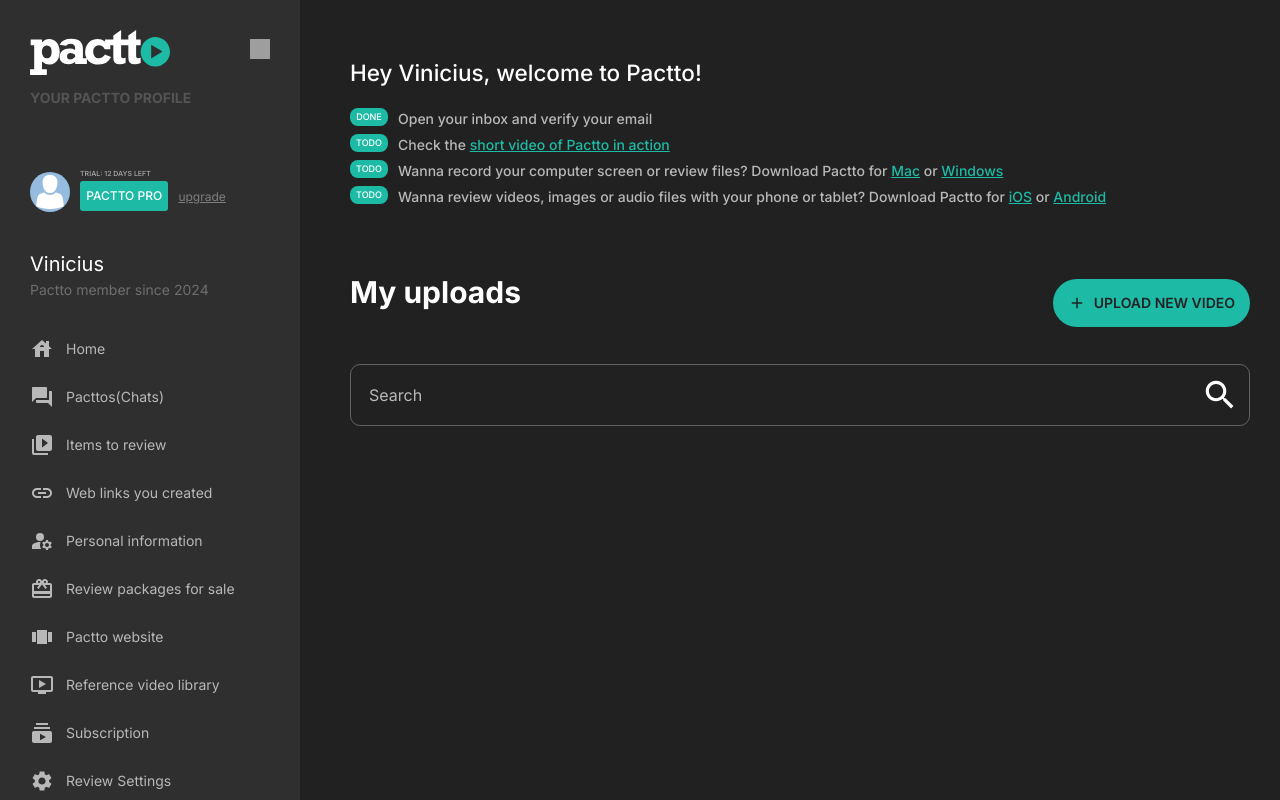
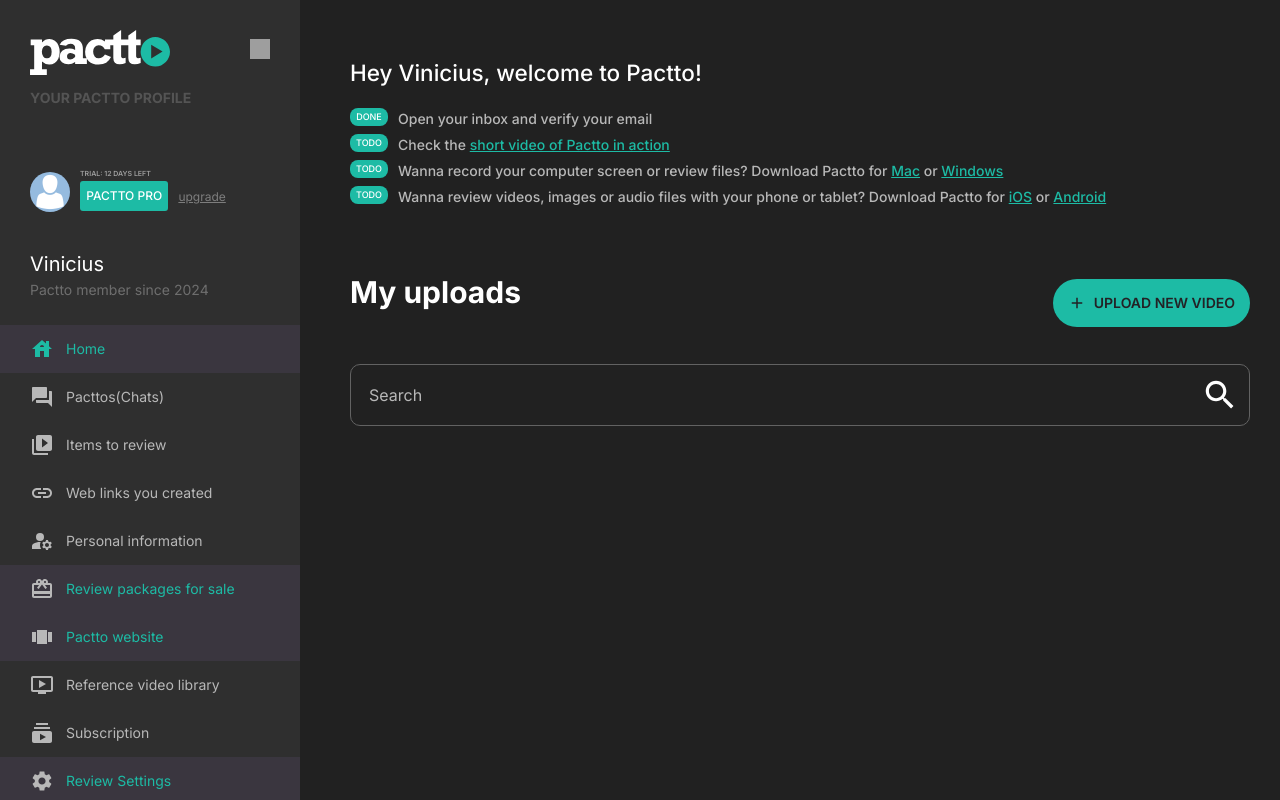
Before and after one commit to vinicius3g/pactto, a Next.js app: page / in a window 1280 px wide. Built offline with nearby package versions, Linux system fonts and the light colour scheme; grey boxes are pictures that could not be loaded.

Commit message:
feat(MenuItem): adiçao de verificaçao da pagina atual e estilizaçao do menu item correspondente

```diff
--- a/src/components/MenuItem/MenuItem.module.css
+++ b/src/components/MenuItem/MenuItem.module.css
@@ -29,3 +29,11 @@
   line-height: 1.4rem;
   color: theme('colors.gray.400');
 }
+
+.item.active {
+  background: theme('colors.gray.800');
+}
+
+.active .item_wrapper p {
+  color: theme('colors.teal');
+}
--- a/src/components/MenuItem/MenuItem.tsx
+++ b/src/components/MenuItem/MenuItem.tsx
@@ -9,71 +9,78 @@
 import OndemandVideoIcon from '@mui/icons-material/OndemandVideo';
 import SubscriptionsIcon from '@mui/icons-material/Subscriptions';
 import SettingsIcon from '@mui/icons-material/Settings';
+import { usePathname } from 'next/navigation';
 
 import styles from './MenuItem.module.css';
 
 const MenuItem: React.FC = () => {
+  const pathname = usePathname()
+
+  console.log('router', { pathname })
+
+  const urlValidate = (url: string): string => pathname == url ? styles.active : ''
+  const urlValidateChangeColorIcon = (url: string): string => pathname == url ? '#1dbba5' : '#b8b8b8'
 
   return (
     <nav>
       <ul>
-        <li className={styles.item}>
+        <li className={`${styles.item} ${urlValidate('/')}`}>
           <Link href='/' className={`${styles.item_wrapper} p-12 pb-0 pt-0`}>
-            <HouseIcon sx={{ color: '#b8b8b8', fontSize: 24, marginRight: 1.5 }} />
+            <HouseIcon sx={{ color: urlValidateChangeColorIcon('/'), fontSize: 24, marginRight: 1.5 }} />
             <p>Home</p>
           </Link>
         </li>
-        <li className={styles.item}>
+        <li className={`${styles.item} ${urlValidate('/pacttos')}`}>
           <Link href='/pacttos' className={`${styles.item_wrapper} p-12 pb-0 pt-0`}>
-            <QuestionAnswerIcon sx={{ color: '#b8b8b8', fontSize: 24, marginRight: 1.5 }} />
+            <QuestionAnswerIcon sx={{ color: urlValidateChangeColorIcon('/pacttos'), fontSize: 24, marginRight: 1.5 }} />
             <p>Pacttos(Chats)</p>
           </Link>
         </li>
-        <li className={styles.item}>
+        <li className={`${styles.item} ${urlValidate('/itens-to-review')}`}>
           <Link href='/itens-to-review' className={`${styles.item_wrapper} p-12 pb-0 pt-0`}>
-            <VideoLibraryIcon sx={{ color: '#b8b8b8', fontSize: 24, marginRight: 1.5 }} />
+            <VideoLibraryIcon sx={{ color: urlValidateChangeColorIcon('/itens-to-review'), fontSize: 24, marginRight: 1.5 }} />
             <p>Items to review</p>
           </Link>
         </li>
-        <li className={styles.item}>
-          <Link href='/' className={`${styles.item_wrapper} p-12 pb-0 pt-0`}>
-            <InsertLinkIcon sx={{ color: '#b8b8b8', fontSize: 24, marginRight: 1.5 }} />
+        <li className={`${styles.item} ${urlValidate('/web-links')}`}>
+          <Link href='/web-links' className={`${styles.item_wrapper} p-12 pb-0 pt-0`}>
+            <InsertLinkIcon sx={{ color: urlValidateChangeColorIcon('/web-links'), fontSize: 24, marginRight: 1.5 }} />
             <p>Web links you created</p>
           </Link>
         </li>
-        <li className={styles.item}>
-          <Link href='/' className={`${styles.item_wrapper} p-12 pb-0 pt-0`}>
-            <ManageAccountsIcon sx={{ color: '#b8b8b8', fontSize: 24, marginRight: 1.5 }} />
+        <li className={`${styles.item} ${urlValidate('/personal-information')}`}>
+          <Link href='/personal-information' className={`${styles.item_wrapper} p-12 pb-0 pt-0`}>
+            <ManageAccountsIcon sx={{ color: urlValidateChangeColorIcon('/personal-information'), fontSize: 24, marginRight: 1.5 }} />
             <p>Personal information</p>
           </Link>
         </li>
-        <li className={styles.item}>
+        <li className={`${styles.item} ${urlValidate('/')}`}>
           <Link href='/' className={`${styles.item_wrapper} p-12 pb-0 pt-0`}>
-            <RedeemIcon sx={{ color: '#b8b8b8', fontSize: 24, marginRight: 1.5 }} />
+            <RedeemIcon sx={{ color: urlValidateChangeColorIcon(''), fontSize: 24, marginRight: 1.5 }} />
             <p>Review packages for sale</p>
           </Link>
         </li>
-        <li className={styles.item}>
+        <li className={`${styles.item} ${urlValidate('/')}`}>
           <Link href='/' className={`${styles.item_wrapper} p-12 pb-0 pt-0`}>
-            <ViewCarouselIcon sx={{ color: '#b8b8b8', fontSize: 24, marginRight: 1.5 }} />
+            <ViewCarouselIcon sx={{ color: urlValidateChangeColorIcon(''), fontSize: 24, marginRight: 1.5 }} />
             <p>Pactto website</p>
           </Link>
         </li>
-        <li className={styles.item}>
-          <Link href='/' className={`${styles.item_wrapper} p-12 pb-0 pt-0`}>
-            <OndemandVideoIcon sx={{ color: '#b8b8b8', fontSize: 24, marginRight: 1.5 }} />
+        <li className={`${styles.item} ${urlValidate('/video-library')}`}>
+          <Link href='/video-library' className={`${styles.item_wrapper} p-12 pb-0 pt-0`}>
+            <OndemandVideoIcon sx={{ color: urlValidateChangeColorIcon('/video-library'), fontSize: 24, marginRight: 1.5 }} />
             <p>Reference video library</p>
           </Link>
         </li>
-        <li className={styles.item}>
-          <Link href='/' className={`${styles.item_wrapper} p-12 pb-0 pt-0`}>
-            <SubscriptionsIcon sx={{ color: '#b8b8b8', fontSize: 24, marginRight: 1.5 }} />
+        <li className={`${styles.item} ${urlValidate('/subscription')}`}>
+          <Link href='/subscription' className={`${styles.item_wrapper} p-12 pb-0 pt-0`}>
+            <SubscriptionsIcon sx={{ color: urlValidateChangeColorIcon('/subscription'), fontSize: 24, marginRight: 1.5 }} />
             <p>Subscription</p>
           </Link>
         </li>
-        <li className={styles.item}>
+        <li className={`${styles.item} ${urlValidate('/')}`}>
           <Link href='/' className={`${styles.item_wrapper} p-12 pb-0 pt-0`}>
-            <SettingsIcon sx={{ color: '#b8b8b8', fontSize: 24, marginRight: 1.5 }} />
+            <SettingsIcon sx={{ color: urlValidateChangeColorIcon(''), fontSize: 24, marginRight: 1.5 }} />
             <p>Review Settings</p>
           </Link>
         </li>
```
